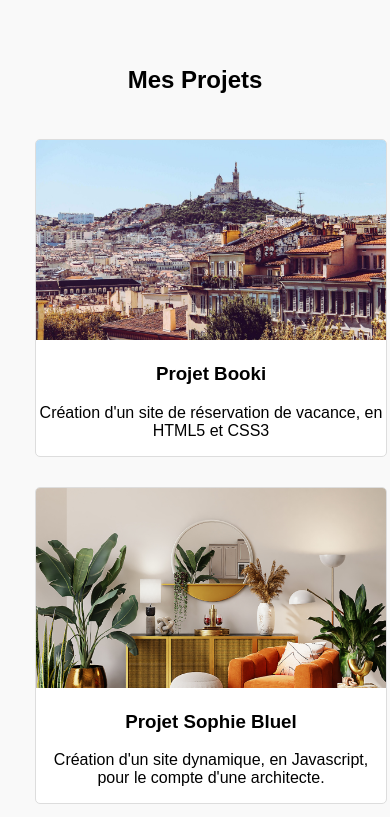
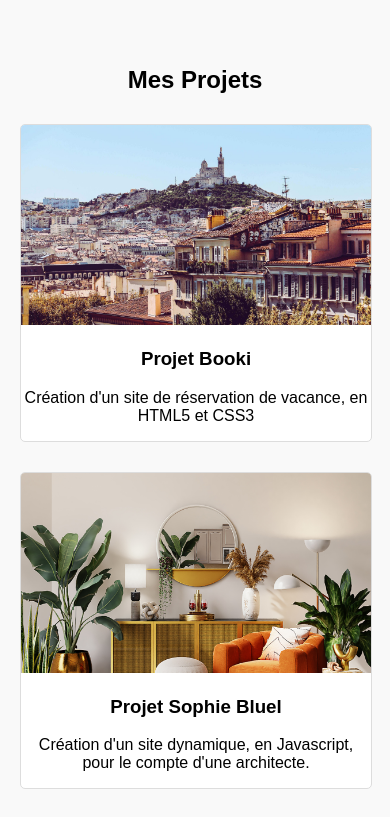
Before and after one commit to Wesleydu29/P8-portfolio, a plain HTML site: page index.html in a window 390 px wide. Shown: the part 1120-1937 px from the top of the page. Drawn offline with Linux system fonts and the light colour scheme.

Commit message:
ajustement du repsonsive design en téléphone et desktop

```diff
--- a/style.css
+++ b/style.css
@@ -60,10 +60,10 @@ header .navbar {
     padding: 50px;
     flex-wrap: wrap;
     justify-content: center;
+    gap: 15px;
 }
 
 .project-card {
-    margin: 15px;
     border: 1px solid #ddd;
     border-radius: 5px;
     width: 300px;
@@ -231,6 +231,7 @@ footer {
     }
 
     .project-card {
+        margin-bottom: 15px;
         width: 100%;
     }
 
```
